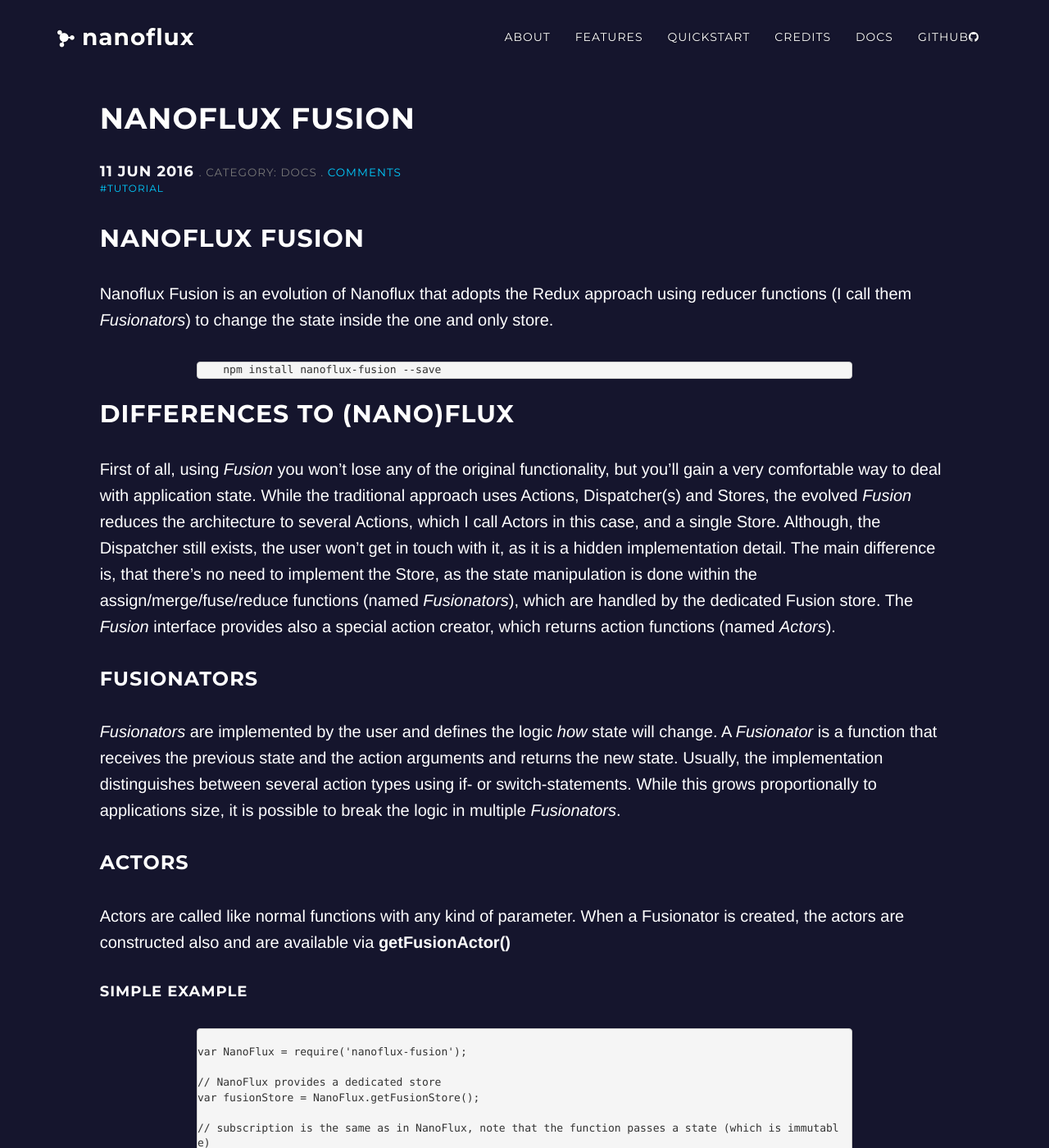
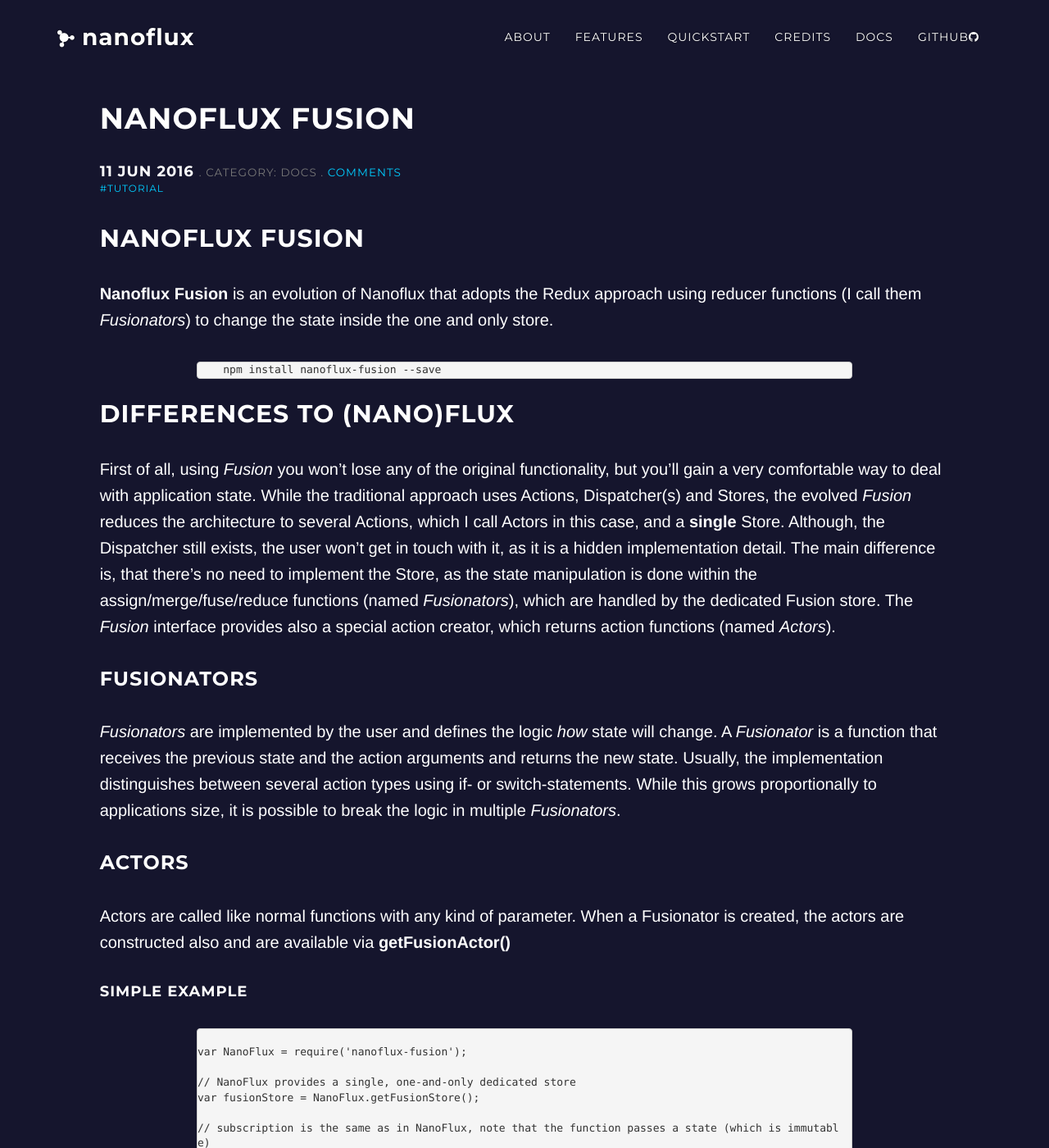
Before and after one commit to ohager/nanoflux, a Jekyll site: the page built from _posts/2016-06-11-nanoflux-fusion.md, in a window 1280 px wide and 1400 px high. Shown: the whole window at 82% size. Built offline with Jekyll 4.4.1, drawn with Linux system fonts in a browser that asks for light colours; nearby versions of some CDN libraries; comment, search, counter and statistics services are not loaded; a style sheet for code colours, icons or effects is not loaded; some of the changed text lies outside the part shown.

Commit message:
added some details in fusions doc

```diff
--- a/_posts/2016-06-11-nanoflux-fusion.md
+++ b/_posts/2016-06-11-nanoflux-fusion.md
@@ -8,7 +8,7 @@ tags: [ 'tutorial' ]
 
 ## Nanoflux Fusion
 
-Nanoflux Fusion is an evolution of Nanoflux that adopts the Redux approach using reducer functions (I call them *Fusionators*) to
+__Nanoflux Fusion__ is an evolution of Nanoflux that adopts the Redux approach using reducer functions (I call them *Fusionators*) to
  change the state inside the one and only store.
 
 {% highlight shell %}
@@ -19,7 +19,7 @@ Nanoflux Fusion is an evolution of Nanoflux that adopts the Redux approach using
 
 First of all, using *Fusion* you won't lose any of the original functionality, but you'll gain a very comfortable way to
 deal with application state. While the traditional approach uses Actions, Dispatcher(s) and Stores, the evolved *Fusion*
-reduces the architecture to several Actions, which I call Actors in this case, and a single Store. Although, the Dispatcher
+reduces the architecture to several Actions, which I call Actors in this case, and a __single__ Store. Although, the Dispatcher
 still exists, the user won't get in touch with it, as it is a hidden implementation detail. The main difference is,
 that there's no need to implement the Store, as the state manipulation is done within the assign/merge/fuse/reduce functions
 (named *Fusionators*), which are handled by the dedicated Fusion store. The *Fusion* interface provides also a special
@@ -42,7 +42,7 @@ the actors are constructed also and are available via __getFusionActor()__
 {% highlight javascript %}
 var NanoFlux = require('nanoflux-fusion');
 
-// NanoFlux provides a dedicated store
+// NanoFlux provides a single, one-and-only dedicated store
 var fusionStore = NanoFlux.getFusionStore();
 
 // subscription is the same as in NanoFlux, note that the function passes a state (which is immutable)
```
Also changed, not shown: other parts of _posts/2016-06-11-nanoflux-fusion.md (+2 -0 lines).
